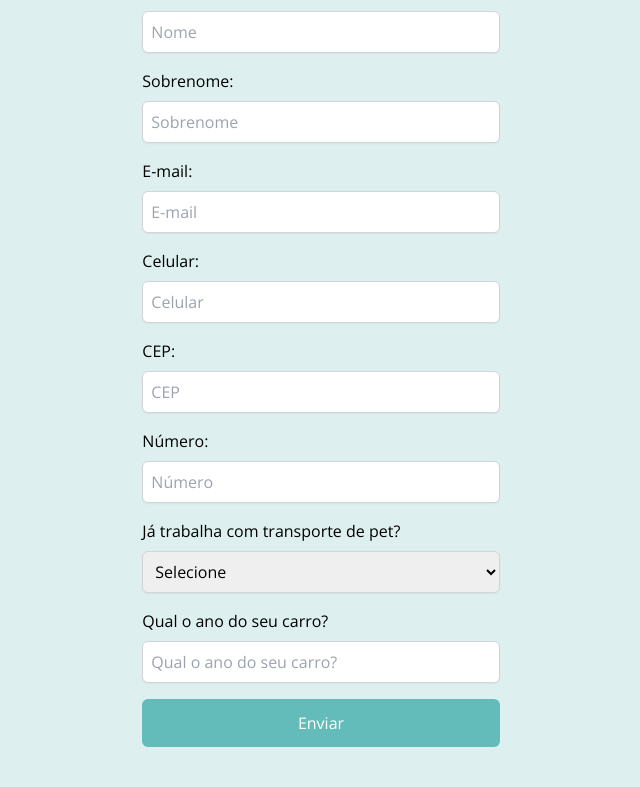
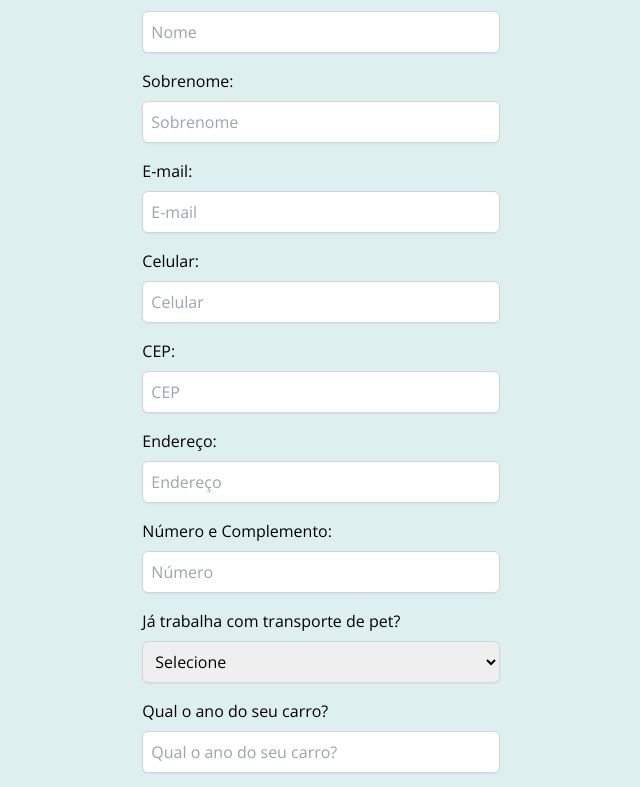
Before and after one commit to miguelofoliveir/dev-motorista-pet, a Next.js app: page /quero-ser-motorista in a window 1280 px wide. Shown: the part 1224-2011 px from the top of the page, without its empty margins (295-935 px from the left). Built offline with nearby package versions, Linux system fonts and the light colour scheme.

Commit message:
add campo endereco no form de motorista

```diff
--- a/app/layout.tsx
+++ b/app/layout.tsx
@@ -4,6 +4,7 @@ import "./globals.css";
 import Navbar from "@/components/Navbar";
 import Footer from "@/components/Footer";
 import Head from "next/head";
+import CookieConsentModal from "@/components/CookieConsentModal";
 
 export const metadata: Metadata = {
   title: "Motorista de Pet",
@@ -26,22 +27,11 @@ export default function RootLayout({
             name="viewport"
             content="initial-scale=1.0, width=device-width"
           />
-          {/* <link rel="preconnect" href="https://fonts.googleapis.com"></link>
-          <link rel="preconnect" href="https://fonts.gstatic.com"></link>
-          <link
-            href="https://fonts.googleapis.com/css2?family=Cinzel:wght@400..900&display=swap"
-            rel="stylesheet"
-          ></link>
-          <link rel="preconnect" href="https://fonts.googleapis.com"></link>
-          <link rel="preconnect" href="https://fonts.gstatic.com"></link>
-          <link
-            href="https://fonts.googleapis.com/css2?family=Cinzel:wght@400..900&family=Open+Sans:ital,wght@0,300..800;1,300..800&display=swap"
-            rel="stylesheet"
-          ></link> */}
         </Head>
         <Navbar />
         <main className="relative overflow-hidden">{children}</main>
         <Footer />
+        <CookieConsentModal />
       </body>
     </html>
   );
--- a/app/page.tsx
+++ b/app/page.tsx
@@ -1,4 +1,3 @@
-import CookieConsentModal from "@/components/CookieConsentModal";
 import Features from "@/components/Features";
 import Guide from "@/components/Guide";
 import Hero from "@/components/Hero";
@@ -9,7 +8,6 @@ export default function Home() {
       <Hero />
       <Guide />
       <Features />
-      <CookieConsentModal />
     </>
   );
 }
--- a/app/quero-ser-motorista/page.tsx
+++ b/app/quero-ser-motorista/page.tsx
@@ -13,6 +13,7 @@ interface FormData {
   email: string;
   celular: string;
   cep: string;
+  endereco:string;
   numero: string;
   transportePet: string;
   anoCarro: string;
@@ -50,6 +51,7 @@ const validationSchema = yup.object().shape({
     .required("O campo e-mail é obrigatório."),
   celular: yup.string().required("O campo celular é obrigatório."),
   cep: yup.string().required("O campo CEP é obrigatório."),
+  endereco:yup.string().required("O campo Endereço é obrigatório."),
   numero: yup.string().required("O campo número é obrigatório."),
   transportePet: yup
     .string()
@@ -64,6 +66,7 @@ export default function SejaMotorista() {
     email: "",
     celular: "",
     cep: "",
+    endereco:"",
     numero: "",
     transportePet: "",
     anoCarro: "",
@@ -130,7 +133,7 @@ export default function SejaMotorista() {
   };
 
   function enviarParaWhatsApp(formData: FormData) {
-    const mensagem = `Olá, aqui estão os dados do formulário de Quero ser Motorista:\nNome: ${formData.nome} ${formData.sobrenome}\nE-mail: ${formData.email}\nCelular: ${formData.celular}\nCEP: ${formData.cep}\nNúmero: ${formData.numero}\nJá trabalha com transporte de pet? ${formData.transportePet}\nAno do carro: ${formData.anoCarro}`;
+    const mensagem = `Olá, aqui estão os dados do formulário de Quero ser Motorista:\nNome: ${formData.nome} ${formData.sobrenome}\nE-mail: ${formData.email}\nCelular: ${formData.celular}\nCEP: ${formData.cep}\nEndereço: ${formData.endereco}\nNúmero: ${formData.numero}\nJá trabalha com transporte de pet? ${formData.transportePet}\nAno do carro: ${formData.anoCarro}`;
     const isMobile = /iPhone|iPad|iPod|Android/i.test(navigator.userAgent);
 
     // Utiliza a constante NUMBER_LINK_WHATSAPP e ajusta a URL conforme o dispositivo
@@ -324,8 +327,29 @@ export default function SejaMotorista() {
               )}
             </div>
             <div className="flex flex-col">
+              <label htmlFor="endereco" className="mb-2">
+                Endereço:
+              </label>
+              <input
+                type="text"
+                name="endereco"
+                id="endereco"
+                placeholder="Endereço"
+                value={formData.endereco}
+                onChange={handleChange}
+                className={`w-full p-2 border rounded-md shadow-sm focus:outline-none ${
+                  errors.endereco
+                    ? "border-red-500"
+                    : "border-gray-300 focus-visible:border-teal-500"
+                }`}
+              />
+              {errors.endereco && (
+                <p className="text-red-500 text-sm mt-1">{errors.endereco}</p>
+              )}
+            </div>
+            <div className="flex flex-col">
               <label htmlFor="numero" className="mb-2">
-                Número:
+                Número e Complemento:
               </label>
               <input
                 type="text"
--- a/components/Features.tsx
+++ b/components/Features.tsx
@@ -6,8 +6,6 @@ import Carousel from "./Carousel";
 import { Swiper, SwiperSlide } from "swiper/react";
 import { A11y, Navigation, Pagination, Scrollbar } from "swiper/modules";
 import FadeInWhenVisible from "@/components/FadeInWhenVisible";
-
-
 
 const partnerLogos = [
   { src: "/logos-parceiros/felipe-becari.png", alt: "parceiro Felipe Becari" },
@@ -79,7 +77,6 @@ const Features = () => {
         </ScrollAnimation>
         <div className="padding-container relative w-full lg:flex justify-end lg:px-24 px-4">
           <div className="lg:w-1/3">
-            <ScrollAnimation variants={growVariants}>
             <Image
               src="/servicos.png"
               alt="cachorro e gato"
@@ -87,7 +84,6 @@ const Features = () => {
               height={300}
               className="w-full"
             />
-            </ScrollAnimation>
           </div>
 
           <div className="lg:flex lg:w-1/3 items-center justify-center">
```
Lines whose indentation alone changed are shown as unchanged.
